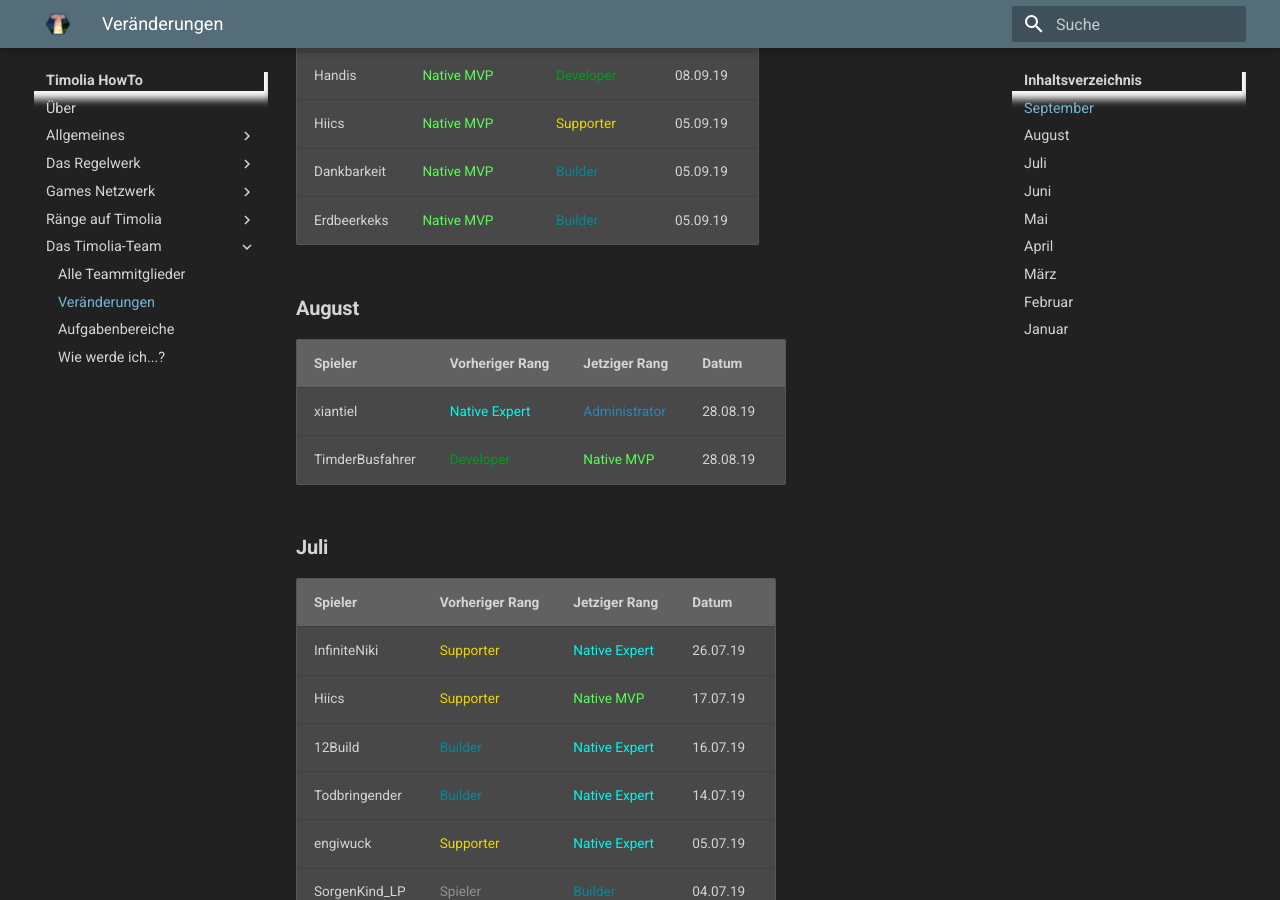
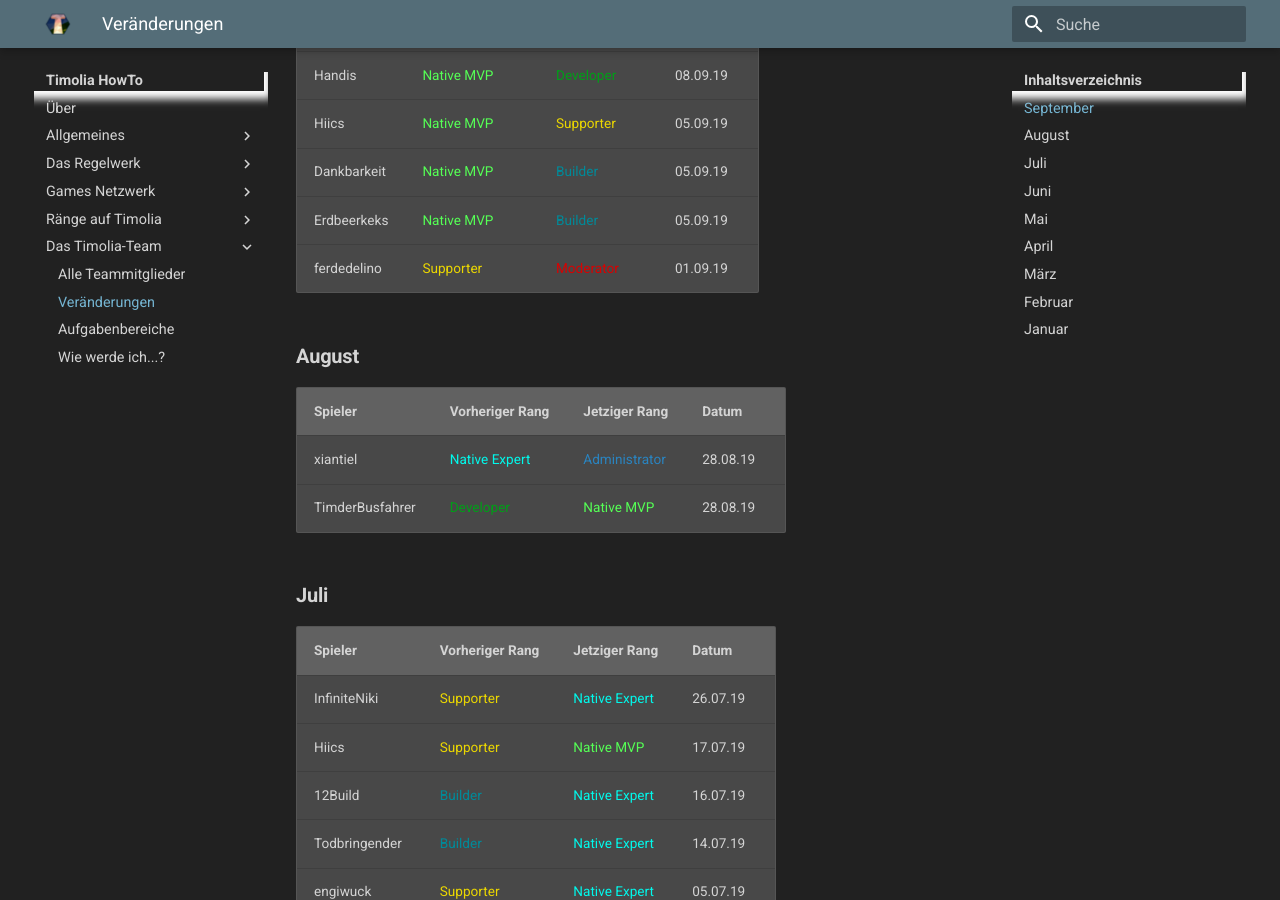
Before and after one commit to TimoliaDE/HowTo, an MkDocs documentation site: the page built from docs/team/changes.md, in a window 1280 px wide and 900 px high, scrolled down 425 px. Built offline with MkDocs 1.6.1 and Material for MkDocs 9.7.7, drawn with Linux system fonts in a browser that asks for light colours; old or Windows-style settings are respelled for this version of MkDocs.

Commit message:
Update changes.md

```diff
--- a/docs/team/changes.md
+++ b/docs/team/changes.md
@@ -12,6 +12,7 @@ Hier werden alle Aus- und Eintritte bzw. Beförderungen und Degradierungen aufge
 | Hiics | <span class='mvp'>Native MVP</span> | <span class='supporter'>Supporter</span> | 05.09.19 |
 | Dankbarkeit | <span class='mvp'>Native MVP</span> | <span class='builder'>Builder</span> | 05.09.19 |
 | Erdbeerkeks | <span class='mvp'>Native MVP</span> | <span class='builder'>Builder</span> | 05.09.19 |
+| ferdedelino | <span class='supporter'>Supporter</span> | <span class='moderator'>Moderator</span> | 01.09.19 |
 
 ###  <strong>August</strong>
 | Spieler | Vorheriger Rang | Jetziger Rang | Datum |
```
